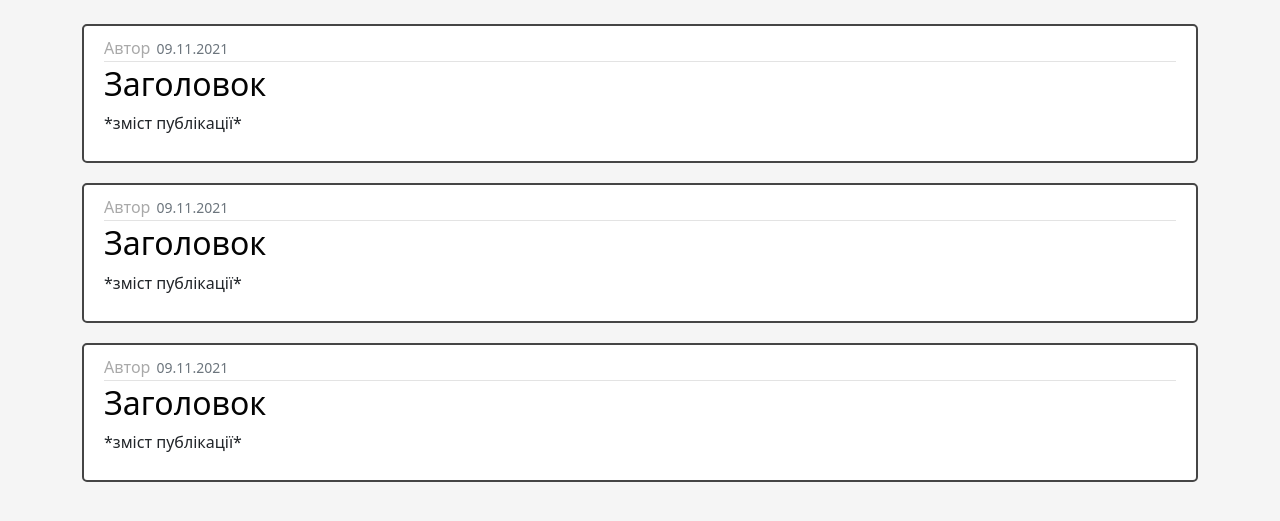
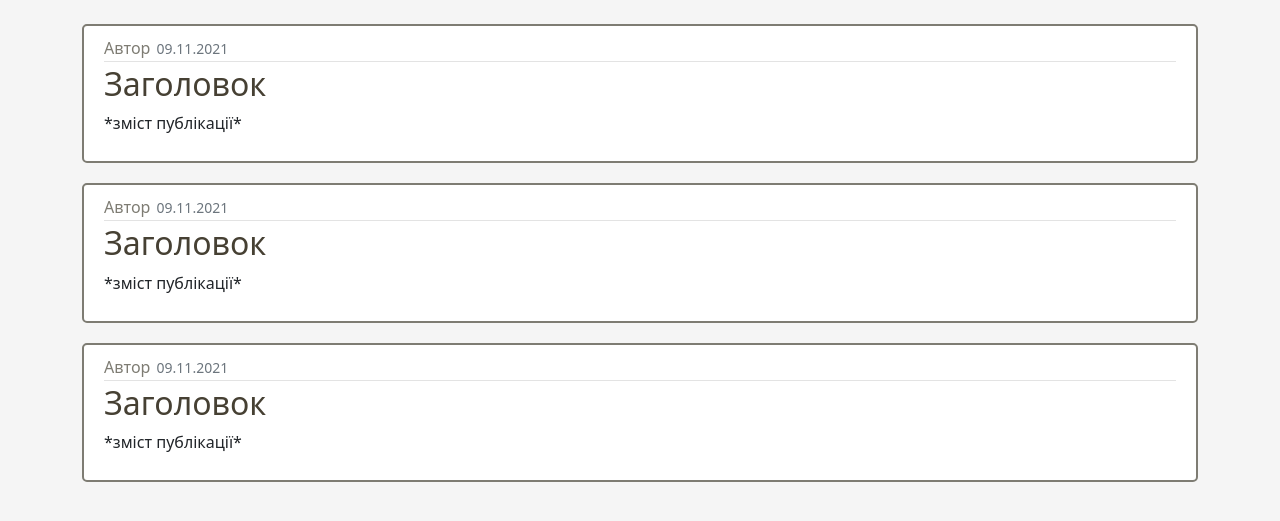
Before and after one commit to vzaliskyi/blog_technological_innovations, a Flask app: page / in a window 1280 px wide. Shown: the part 62-583 px from the top of the page. Run offline with Flask 2, Linux system fonts and the light colour scheme.

Commit message:
improving styles

```diff
--- a/app/static/css/custom.css
+++ b/app/static/css/custom.css
@@ -18,28 +18,28 @@ body {
 .article-section {
   background: white;
   padding: 10px 20px;
-  border: 2px solid #454545;
+  border: 2px solid #7E7C73;
   border-radius: 5px;
   margin-bottom: 20px;
 }
 
 a.author-name{
-  color: #A9A9A9;
+  color: #7E7C73;
   text-decoration: none;
   margin-right: 2px;
 }
 
 a.author-name:hover{
-  color: 68cbd0;
+  color: #BBC4C2;
 }
 
 a.article-title{
-  color: #030303;
+  color: #464033;
   text-decoration: none;
 }
 
 a.article-title:hover {
-  color: #417477;
+  color: #7E7C73;
 }
 
 .article-content {
--- a/app/templates/_render_field.html
+++ b/app/templates/_render_field.html
@@ -16,7 +16,7 @@
 
 
 {% macro render_field_lr(field) %}
-  <div class="form-group" style="size:35%;">
+  <div class="form-group" style="size:35%">
     <div class="form-control-label">
       {{ field.label }}
     </div>
@@ -32,7 +32,7 @@
       </div>
      {% else %}
       <div class="form-control">
-        {{ field }}
+        {{ field(class="form-control") }}
       </div>
     {% endif %}
   </div>
--- a/app/user/templates/user/login.html
+++ b/app/user/templates/user/login.html
@@ -1,7 +1,7 @@
 {% extends "base.html" %}
 {% block content %}
   {% from "_render_field.html" import render_field_lr %}
-  <div class="content-section form-control pb-2">
+  <div class="content-section form-control pb-2" style="margin:auto;width:35%">
 
     <form method="post" action="{{ url_for('user_bp_in.login', next=request.args.get('next')) }}" enctype="multipart/form-data" class="pt-1 pb-2">
       {{form.csrf_token}}
--- a/app/user/templates/user/register.html
+++ b/app/user/templates/user/register.html
@@ -1,7 +1,7 @@
 {% extends "base.html" %}
 {% block content %}
   {% from "_render_field.html" import render_field_lr %}
-  <div class="content-section form-control pb-2 ">
+  <div class="content-section form-control pb-2 " style="margin:auto;width:35%">
     <form method="POST" action="{{ url_for('user_bp_in.register') }}" class="pt-1 pb-3" >
 
       {{form.csrf_token}}
```
